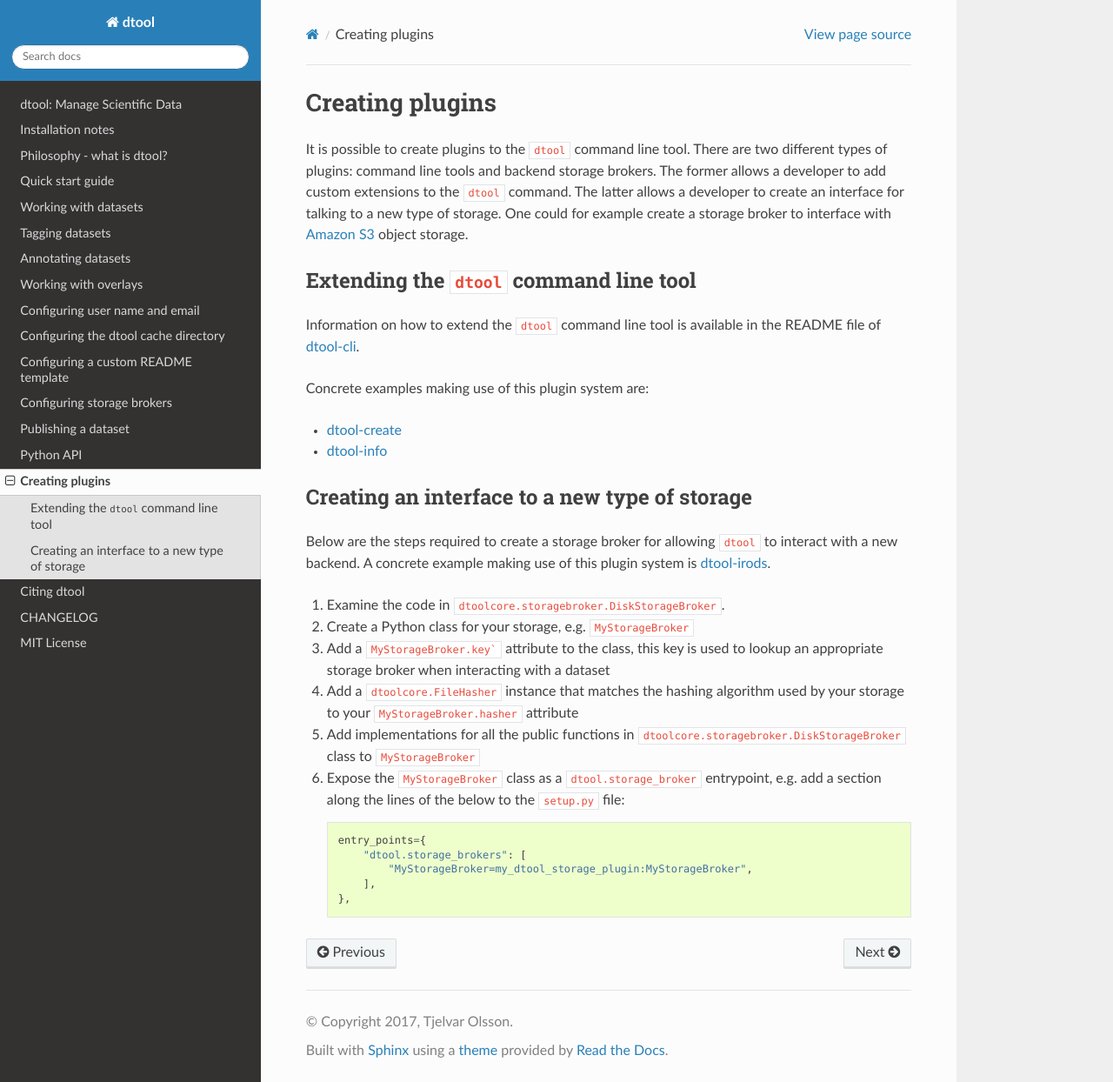
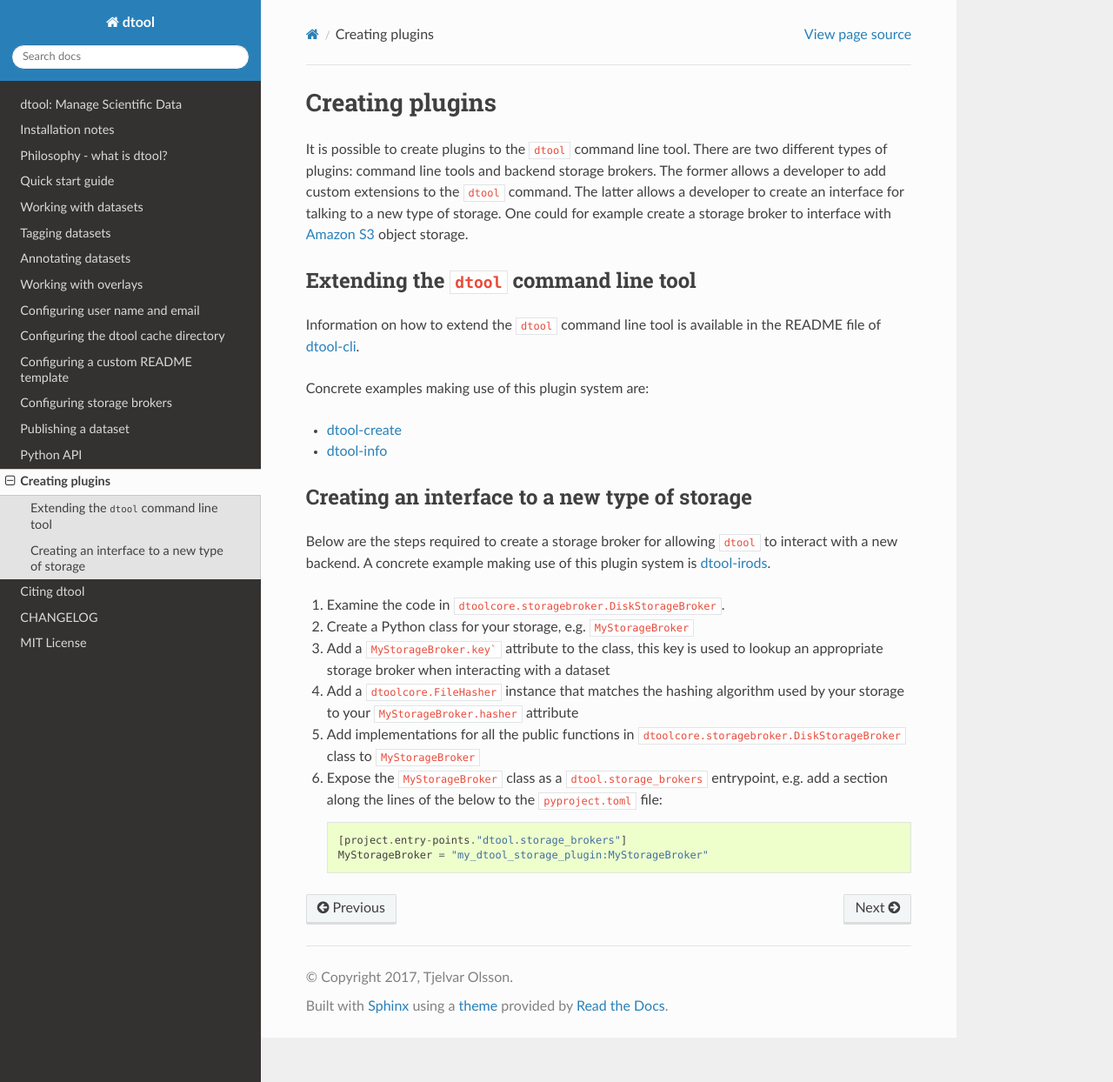
Before and after one commit to jic-dtool/dtool, a Sphinx documentation site: the page built from docs/source/creating_plugins.rst, in a window 1280 px wide and 1244 px high. Shown: the whole window at 87% size. Built offline with Sphinx 7.4.7 and the Read the Docs theme 3.1.0, drawn with Linux system fonts in a browser that asks for light colours.

Commit message:
DOC: show storage broker entry point in pyproject.toml instead of setup.py
Also fix the entry point group name (dtool.storage_brokers) and the
dtool-irods link.

Co-Authored-By: Claude Opus 5.5 <noreply@anthropic.com>

```diff
--- a/docs/source/creating_plugins.rst
+++ b/docs/source/creating_plugins.rst
@@ -26,7 +26,7 @@ Creating an interface to a new type of storage
 
 Below are the steps required to create a storage broker for allowing ``dtool``
 to interact with a new backend. A concrete example making use of this plugin
-system is `dtool-irods <https://github.com/jic-dtool/dtool-info>`_.
+system is `dtool-irods <https://github.com/jic-dtool/dtool-irods>`_.
 
 1. Examine the code in ``dtoolcore.storagebroker.DiskStorageBroker``.
 2. Create a Python class for your storage, e.g. ``MyStorageBroker``
@@ -36,12 +36,9 @@ system is `dtool-irods <https://github.com/jic-dtool/dtool-info>`_.
    used by your storage to your ``MyStorageBroker.hasher`` attribute
 5. Add implementations for all the public functions in
    ``dtoolcore.storagebroker.DiskStorageBroker`` class to ``MyStorageBroker``
-6. Expose the ``MyStorageBroker`` class as a ``dtool.storage_broker``
+6. Expose the ``MyStorageBroker`` class as a ``dtool.storage_brokers``
    entrypoint, e.g. add a section along the lines of the below to the
-   ``setup.py`` file::
+   ``pyproject.toml`` file::
 
-        entry_points={
-            "dtool.storage_brokers": [
-                "MyStorageBroker=my_dtool_storage_plugin:MyStorageBroker",
-            ],
-        },
+        [project.entry-points."dtool.storage_brokers"]
+        MyStorageBroker = "my_dtool_storage_plugin:MyStorageBroker"
```
